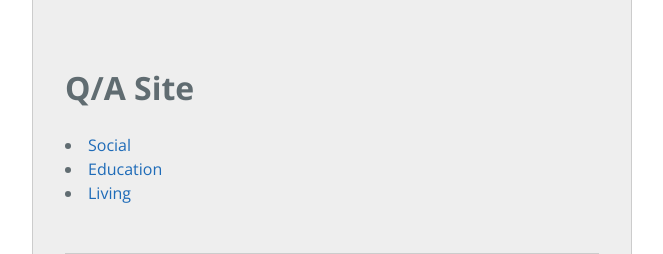
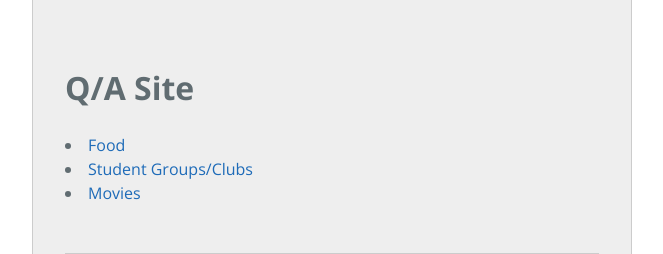
Before and after one commit to jacobfrank96/education, a plain HTML site: page index.html in a window 1280 px wide. Shown: the top 254 px of the page, without its empty margins (308-971 px from the left). Drawn offline with nearby package versions, Linux system fonts and the light colour scheme.

Commit message:
Update index.html

```diff
--- a/index.html
+++ b/index.html
@@ -13,9 +13,9 @@
 
       <section class="page-header">
         <h1 class="project-name">Q/A Site</h1>
-        <li><a href="http://jacobfrank96.github.io/QA-Site-Social/">Social</a</li>
-        <li><a href="http://jacobfrank96.github.io/Brianna/">Education</a</li>
-        <li><a href="http://jacobfrank96.github.io/Brianna/">Living</a</li>
+        <li><a href="http://jacobfrank96.github.io/QA-Site-Social/">Food</a</li>
+        <li><a href="http://jacobfrank96.github.io/Brianna/">Student Groups/Clubs</a</li>
+        <li><a href="http://jacobfrank96.github.io/Brianna/">Movies</a</li>
 
 
       </section>
```
